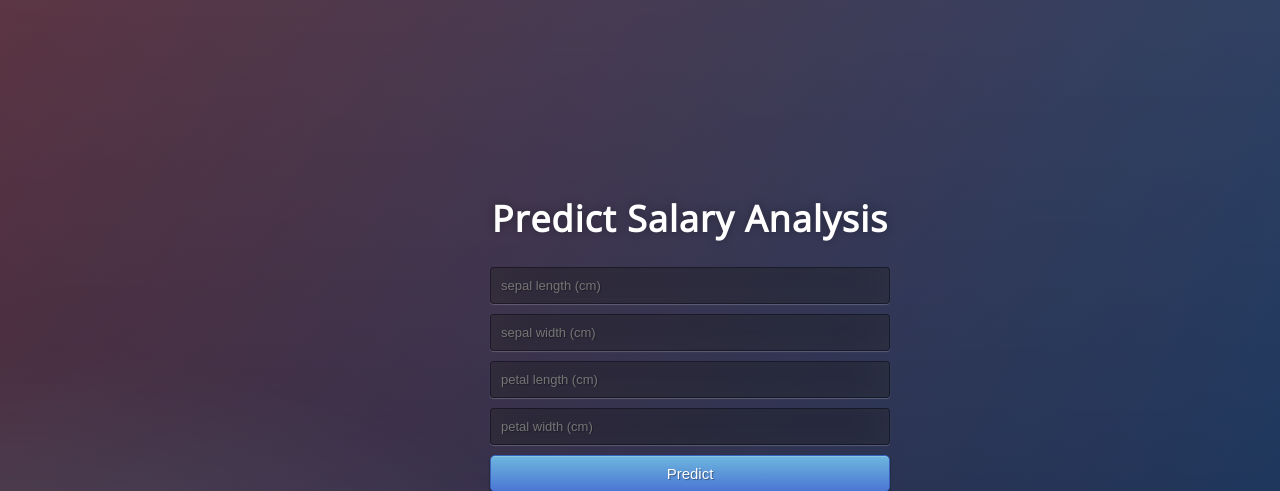
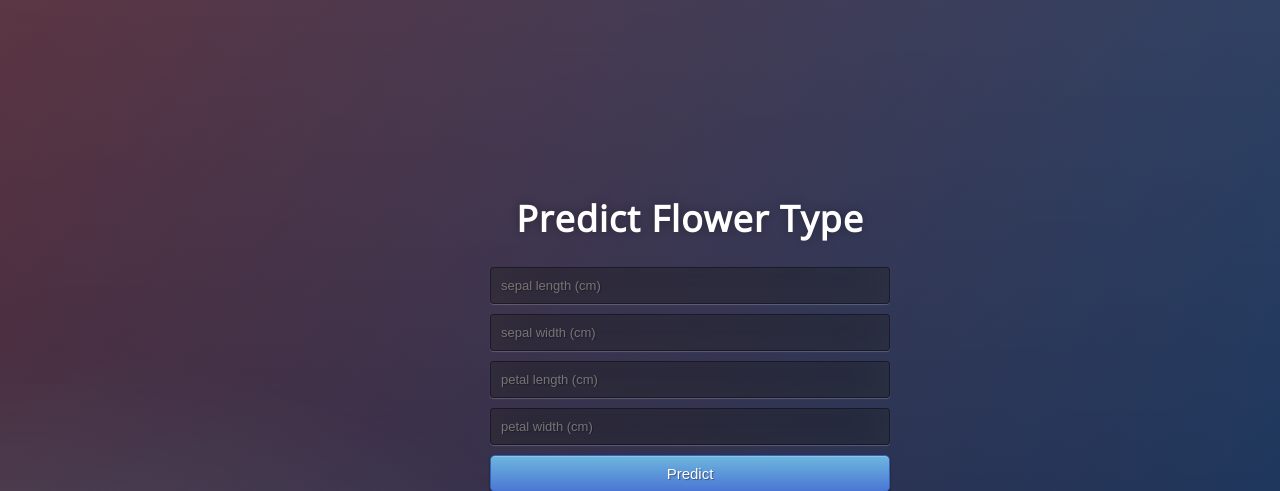
Before and after one commit to ShivaRamezani/FlaskDeplymentIRIS, a Flask app: page / in a window 1280 px wide. Shown: the top 491 px of the page. Run offline with Flask 3, Linux system fonts and the light colour scheme; parts of the project's set-up code (start-up, migrations or seed data) failed here and were passed over.

Commit message:
adding pdf file and changin the title of the webapp

```diff
--- a/templates/index.html
+++ b/templates/index.html
@@ -16,7 +16,7 @@
 
 <body>
  <div class="login">
-	<h1>Predict Salary Analysis</h1>
+	<h1>Predict Flower Type</h1>
 
      <!-- Main Input For Receiving Query to our ML -->
     <form action="{{ url_for('predict')}}"method="post">
```
Also changed, not shown: 3 other files.
